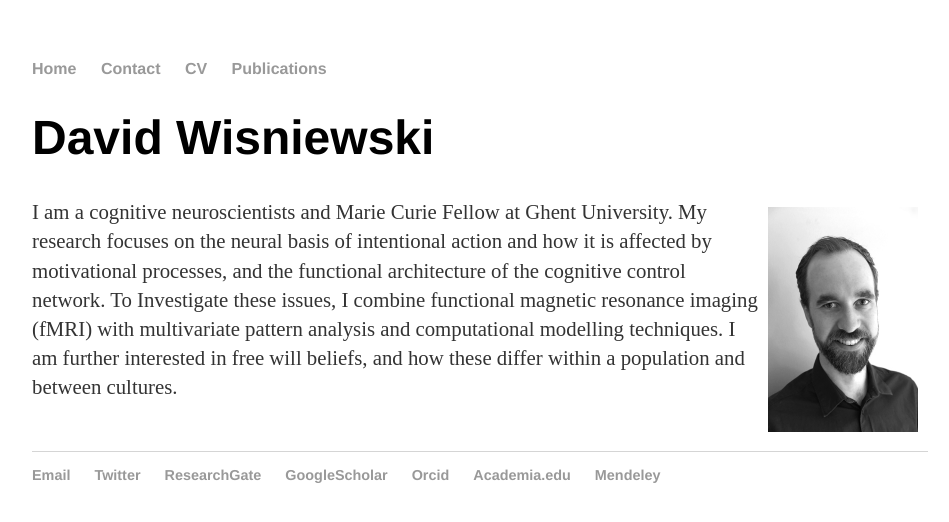
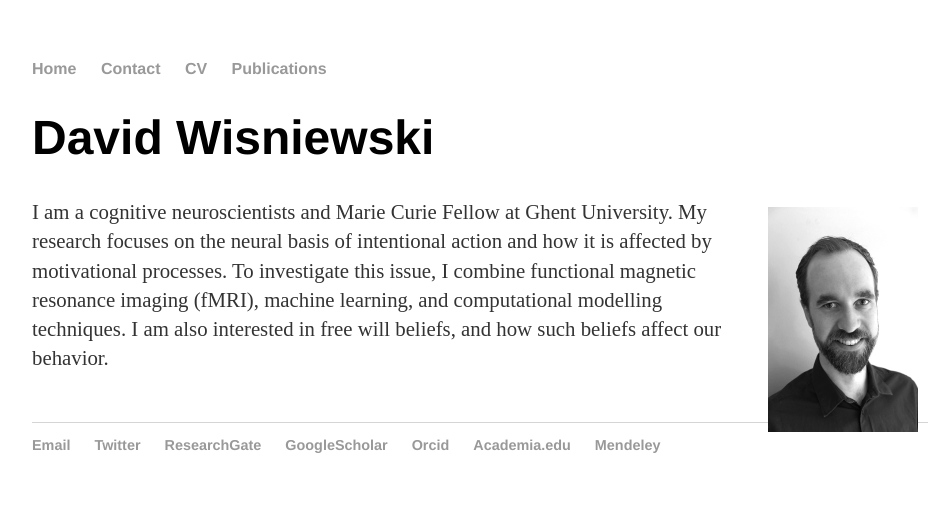
Before and after one commit to davidwisniewski/davidwisniewski.github.io, a Jekyll site: the page built from index.html, in a window 1280 px wide. Shown: the top 522 px of the page, without its empty margins (160-1109 px from the left). Built offline with Jekyll 4.4.1, drawn with Linux system fonts in a browser that asks for light colours.

Commit message:
updated landing page text

```diff
--- a/index.html
+++ b/index.html
@@ -6,10 +6,9 @@ title: David Wisniewski
 	<h1>David Wisniewski</h1>
 	<img title="David Wisniewski" style="margin: 10px; float: right;" alt="Photo of David Wisniewski" src="/images/David_Wisniewski_300x450_BW.jpg" width="150" height="225" />
 	<p>
-	I am a cognitive neuroscientists and Marie Curie Fellow at Ghent University. My research focuses on the neural basis of intentional action and
-	how it is affected by motivational processes, and the functional architecture of the cognitive control network. To Investigate these issues,
-	I combine functional magnetic resonance imaging (fMRI) with multivariate pattern analysis and computational modelling techniques.
-	I am further interested in free will beliefs, and how these differ within a population and between cultures.
+	I am a cognitive neuroscientists and Marie Curie Fellow at Ghent University. My research focuses on the neural basis of intentional action
+	and how it is affected by motivational processes. To investigate this issue, I combine functional magnetic resonance imaging (fMRI),
+	machine learning, and computational modelling techniques. I am also interested in free will beliefs, and how such beliefs affect our behavior.
 	<br>
 	<br>
 
```
